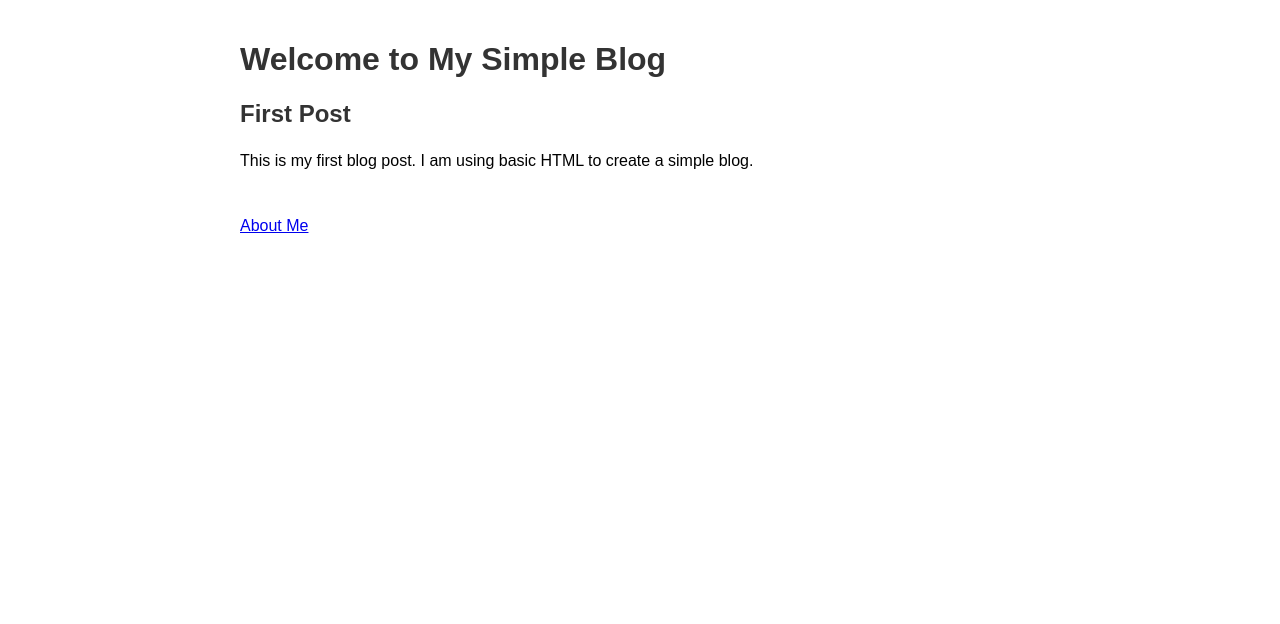
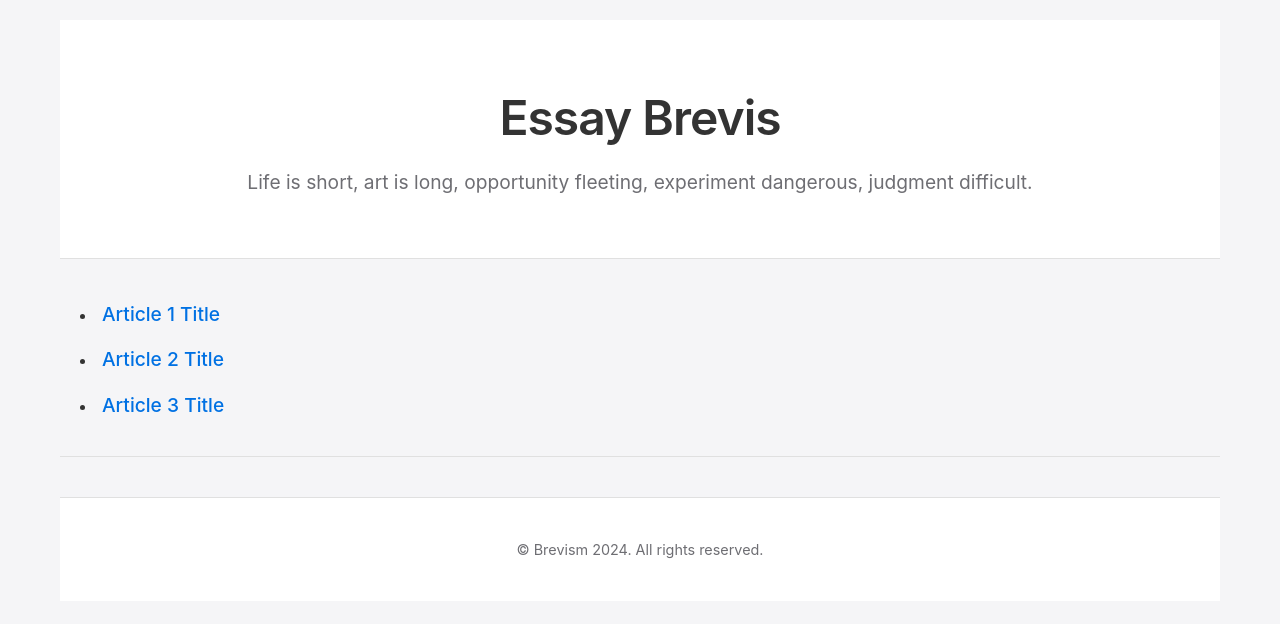
Before and after one commit to yingcuic/brevism.github.io, a plain HTML site: page index.html in a window 1280 px wide. Drawn offline with Linux system fonts and the light colour scheme.

Commit message:
Styles and structure

```diff
--- /dev/null
+++ b/css/main.css
@@ -0,0 +1,145 @@
+/* Base Styles */
+* {
+  margin: 0;
+  padding: 0;
+  box-sizing: border-box;
+}
+
+body {
+  font-family: -apple-system, BlinkMacSystemFont, "Segoe UI", Roboto, "Helvetica Neue", Arial, sans-serif;
+  color: #333;
+  background-color: #f5f5f7;
+  line-height: 1.6;
+  margin: 0;
+  padding: 0;
+  max-width: 1200px;
+  margin: 0 auto;
+  padding: 20px;
+}
+
+/* Header */
+header {
+  text-align: center;
+  padding: 60px 0;
+  background-color: white;
+  border-bottom: 1px solid #e0e0e0;
+}
+
+header h1 {
+  font-size: 3rem;
+  font-weight: 600;
+  letter-spacing: -1px;
+}
+
+header p {
+  font-size: 1.2rem;
+  color: #6e6e73;
+  margin-top: 10px;
+}
+
+/* Navigation Menu */
+nav ul {
+  list-style: none;
+  display: flex;
+  justify-content: center;
+  margin-top: 20px;
+}
+
+nav ul li {
+  margin: 0 20px;
+}
+
+nav ul li a {
+  text-decoration: none;
+  color: #0071e3;
+  font-weight: 500;
+  font-size: 1.1rem;
+  transition: color 0.3s ease;
+}
+
+nav ul li a:hover {
+  color: #005bb5;
+}
+
+/* Article Styles */
+section {
+  margin-top: 40px;
+}
+
+article {
+  margin-bottom: 40px;
+  padding-bottom: 20px;
+  border-bottom: 1px solid #e0e0e0;
+}
+
+article h2 {
+  font-size: 2rem;
+  font-weight: 600;
+  letter-spacing: -0.5px;
+  color: #1d1d1f;
+  margin-bottom: 10px;
+  transition: color 0.3s ease;
+}
+
+article h2 a {
+  text-decoration: none;
+  color: inherit;
+}
+
+article h2 a:hover {
+  color: #0071e3; /* Apple-inspired blue for hover */
+}
+
+article p {
+  font-size: 1.1rem;
+  color: #555; /* Subtle text color */
+  margin-bottom: 15px;
+  line-height: 1.7;
+}
+
+article p em {
+  color: #6e6e73; /* Muted color for emphasis */
+  font-size: 1rem;
+  font-style: italic;
+}
+
+ul {
+  list-style: disc inside;  /* Inside ensures the bullet is aligned with the text */
+  padding-left: 20px;       /* Indent to align with content */
+}
+
+ul li {
+  margin-bottom: 15px;
+}
+
+ul li a {
+  font-size: 1.2rem;
+  color: #0071e3;            /* Apple-inspired blue */
+  text-decoration: none;
+  font-weight: 500;
+}
+
+ul li a:hover {
+  text-decoration: underline;
+}
+
+/* Image Section */
+section img {
+  display: block;
+  max-width: 100%;
+  height: auto;
+  margin: 20px auto;
+  border-radius: 12px;
+  box-shadow: 0 4px 12px rgba(0, 0, 0, 0.1);
+}
+
+/* Footer */
+footer {
+  text-align: center;
+  padding: 40px 0;
+  font-size: 0.9rem;
+  color: #6e6e73;
+  border-top: 1px solid #e0e0e0;
+  background-color: white;
+  margin-top: 40px;
+}
--- a/index.html
+++ b/index.html
@@ -1,34 +1,30 @@
 <!DOCTYPE html>
 <html lang="en">
-<head>
-    <meta charset="UTF-8">
-    <meta name="viewport" content="width=device-width, initial-scale=1.0">
-    <title>My Simple Blog</title>
-    <style>
-        body {
-            font-family: Arial, sans-serif;
-            margin: 0;
-            padding: 20px;
-            max-width: 800px;
-            margin: 0 auto;
-        }
-        h1, h2 {
-            color: #333;
-        }
-        p {
-            line-height: 1.6;
-        }
-        .article {
-            margin-bottom: 40px;
-        }
-    </style>
-</head>
-<body>
-    <h1>Welcome to My Simple Blog</h1>
-    <div class="article">
-        <h2>First Post</h2>
-        <p>This is my first blog post. I am using basic HTML to create a simple blog.</p>
-    </div>
-</body>
+  <head>
+    <meta charset="UTF-8" />
+    <meta name="viewport" content="width=device-width, initial-scale=1.0" />
+    <title>Brevism</title>
+    <!-- Link to the main CSS file stored in the css folder -->
+    <link rel="stylesheet" href="css/main.css" />
+    <link rel="icon" href="favicon.ico" />
+  </head>
+  <body>
+    <header>
+      <h1>Essay Brevis</h1>
+      <p>Life is short, art is long, opportunity fleeting, experiment dangerous, judgment difficult.</p>
+    </header>
+    <!-- Articles Section -->
+    <section>
+      <article>
+        <ul>
+          <li><a href="articles/article1.html">Article 1 Title</a></li>
+          <li><a href="articles/article2.html">Article 2 Title</a></li>
+          <li><a href="articles/article3.html">Article 3 Title</a></li>
+      </ul>
+    </article>
+    </section>
+    <footer>
+      <p>&copy; Brevism 2024. All rights reserved.</p>
+    </footer>
+  </body>
 </html>
-<p><a href="about.html">About Me</a></p>
```
Also changed, not shown: articles/article1.html (added), favicon.ico (added).
